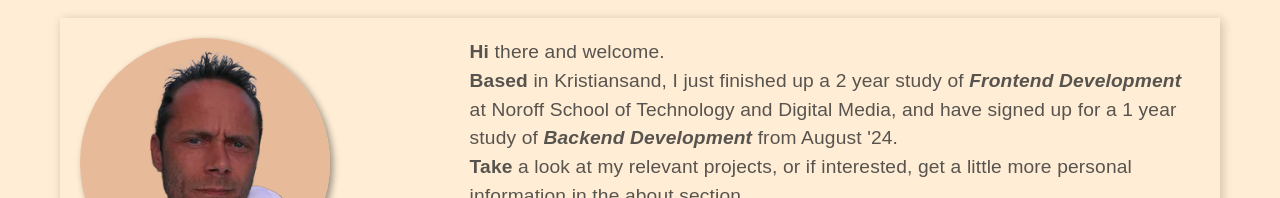
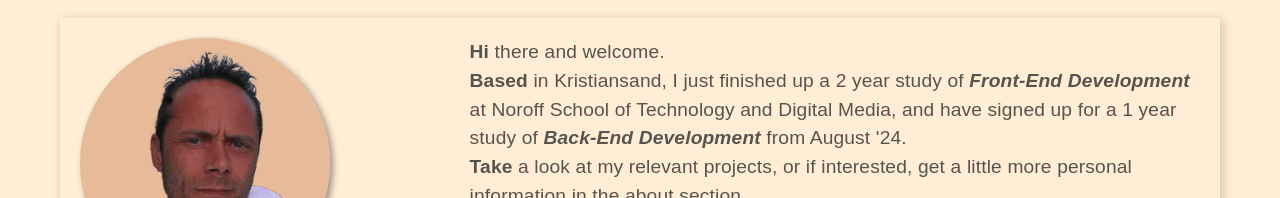
Before and after one commit to runeunhjem/portfolio-2, a React (Vite) app: page / in a window 1280 px wide. Shown: the part 162-360 px from the top of the page. Built offline with nearby package versions, Linux system fonts and the light colour scheme; a web font is replaced by a local one.

Commit message:
Changes frontend and backend to correct phrasing

```diff
--- a/index.html
+++ b/index.html
@@ -28,7 +28,7 @@
     />
     <meta
       name="keywords"
-      content="Rune Unhjem, RUNDEV, web development, frontend development, portfolio, web design, projects, creative works, developer, designer"
+      content="Rune Unhjem, RUNDEV, web development, front-end, full-stack,  development, portfolio, web design, projects, creative works, developer, designer"
     />
 
     <!-- DNS Prefetch -->
--- a/src/components/Intro/index.jsx
+++ b/src/components/Intro/index.jsx
@@ -21,12 +21,12 @@ const Intro = () => {
           <p>
             <b>Based</b> in Kristiansand, I just finished up a 2 year study of{" "}
             <strong>
-              <i>Frontend Development</i>
+              <i>Front-End Development</i>
             </strong>{" "}
             at Noroff School of Technology and Digital Media, and have signed up
             for a 1 year study of{" "}
             <strong>
-              <i>Backend Development</i>
+              <i>Back-End Development</i>
             </strong>{" "}
             from August &apos;24.
           </p>
@@ -48,12 +48,12 @@ const Intro = () => {
             <b>Hi</b> there and welcome. Based in Kristiansand, I just finished
             up a 2 year study of{" "}
             <strong>
-              <i>Frontend Development</i>
+              <i>Front-End Development</i>
             </strong>{" "}
             at Noroff School of Technology and Digital Media, and have signed up
             for a 1 year study of{" "}
             <strong>
-              <i>Backend Development</i>
+              <i>Back-End Development</i>
             </strong>{" "}
             from August &apos;24.
           </p>
--- a/src/components/SectionCardNow/index.jsx
+++ b/src/components/SectionCardNow/index.jsx
@@ -45,7 +45,7 @@ const SectionCardNow = () => {
               <strong>Plan</strong> to do one more year of school starting
               August 2024, this time{" "}
               <b>
-                <i>Backend Development</i>
+                <i>Back-End Development</i>
               </b>
               . I believe having a full-stack skill set will allow me to
               understand and tackle a wider range of challenges in web
--- a/src/pages/WhyChooseElderPage/index.jsx
+++ b/src/pages/WhyChooseElderPage/index.jsx
@@ -44,8 +44,8 @@ const WhyChooseElderPage = () => {
       </h3>
       <p>
         At 55, I bring a wealth of life experience and a fresh academic
-        background to the table. I have recently completed a two-year frontend
-        development program and am now signed up for a year of backend
+        background to the table. I have recently completed a two-year Front-End
+        development program and am now signed up for a year of Back-End
         development studies.
       </p>
       <p>Here&apos;s why my unique profile makes me a valuable asset:</p>
```
Also changed, not shown: 1 other file (tests, documents, lock files or other folders).
